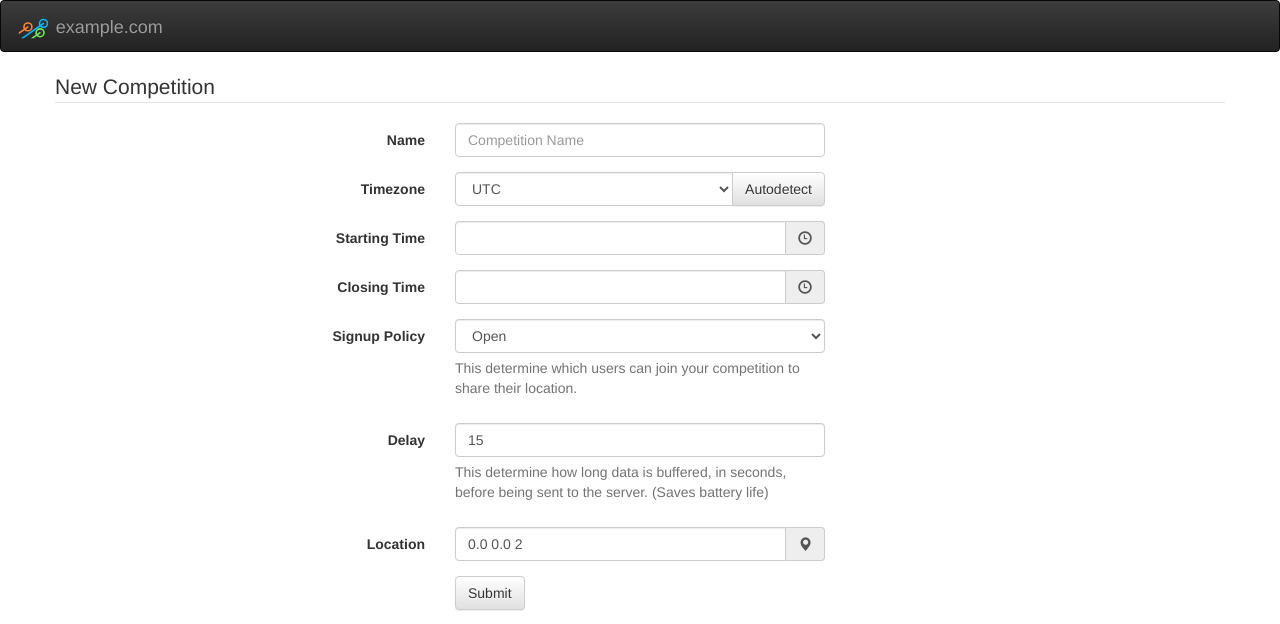
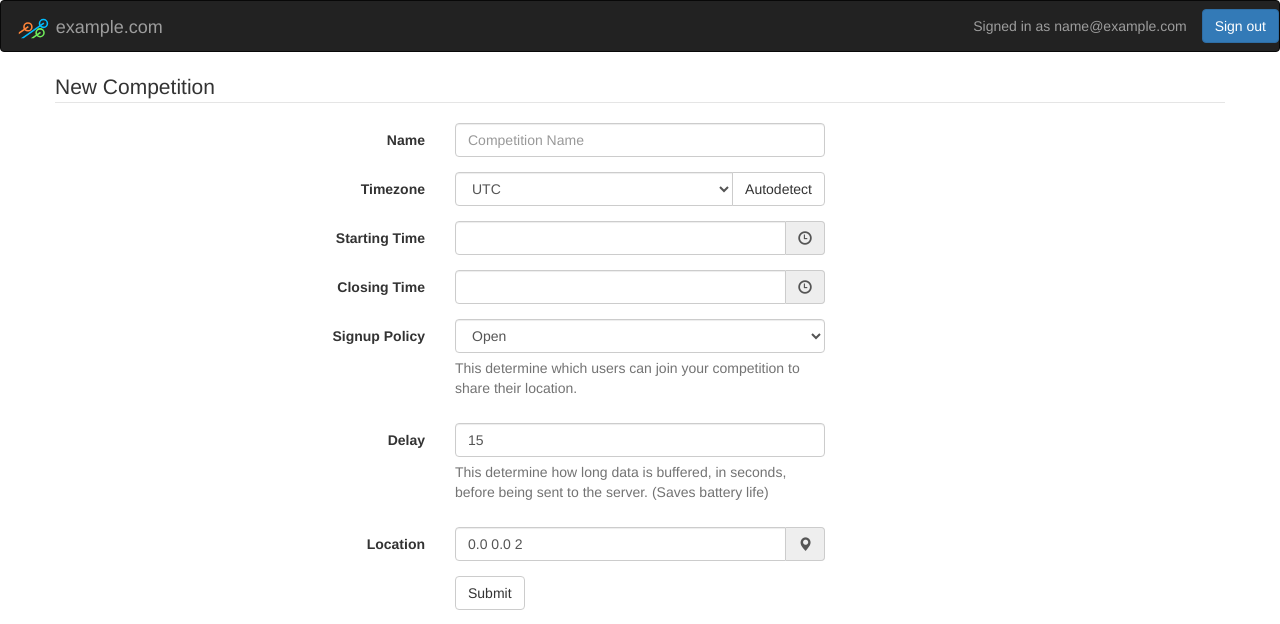
Before and after one commit to ichem/django-seuranta, a Django app: page /create_competition/ in a window 1280 px wide. Shown: the top 624 px of the page. Run offline with Django 3.2, Linux system fonts and the light colour scheme; the visitor is signed in with stand-in values (Sample User, id 1); some libraries are stand-ins or nearby versions.

Commit message:
add sign i in out up button to navbar

```diff
--- a/seuranta/templates/seuranta/base.html
+++ b/seuranta/templates/seuranta/base.html
@@ -5,7 +5,6 @@
     <meta http-equiv="Content-Type" content="text/html; charset=UTF-8" />
     <meta name="viewport" content="initial-scale=1.0, user-scalable=no" />
     <link rel="stylesheet" href="{% static 'vendor/bootstrap/3.3.2/css/bootstrap.min.css' %}">
-    <link rel="stylesheet" href="{% static 'vendor/bootstrap/3.3.2/css/bootstrap-theme.min.css' %}">
     <link rel="stylesheet" href="{% static 'vendor/font-awesome/4.3.0/css/font-awesome.min.css' %}">
     <style>.navbar-brand { min-height: inherit }</style>
 {% endblock %}{% block extra_heads %}{% endblock %}</head>
@@ -18,26 +17,18 @@
         <span><img alt="Logo" src="{% static 'seuranta/img/logo.svg' %}" height="25px" /></span> {{ site.name }}
       </a>
     </div>
+    {% if request.user.is_authenticated %}
+    <div class="navbar-right">
+        <p class="navbar-text">Signed in as {{ request.user.email }}</p>
+        <a href="{% url 'account_logout' %}" class="btn btn-primary navbar-btn">Sign out</a>
+    </div>
+    {% else %}
+    <div class="navbar-right">
+        <a href="{% url 'account_login' %}" class="btn btn-default navbar-btn">Sign in</a>
+        <a href="{% url 'account_signup' %}" class="btn btn-primary navbar-btn">Sign up</a>
+    </div>
+    {% endif %}
   </div>
-  <!--
-  <div class="container-fluid">
-    <div class="navbar-header">
-      <button type="button" class="navbar-toggle collapsed" data-toggle="collapse" data-target="#navbar" aria-expanded="false" aria-controls="navbar">
-        <span class="sr-only">Toggle navigation</span>
-        <span class="icon-bar"></span>
-        <span class="icon-bar"></span>
-        <span class="icon-bar"></span>
-      </button>
-      <a class="navbar-brand" href="#" id="race_title"></a>
-    </div>
-    <div id="navbar" class="navbar-collapse collapse">
-      <ul class="nav navbar-nav navbar-right">
-        <li><a href="#">Settings</a></li>
-        <li><a href="#">Help</a></li>
-      </ul>
-    </div>
-  </div>
-  -->
 </nav>
 {% endblock %}
 <div class="container">
```
